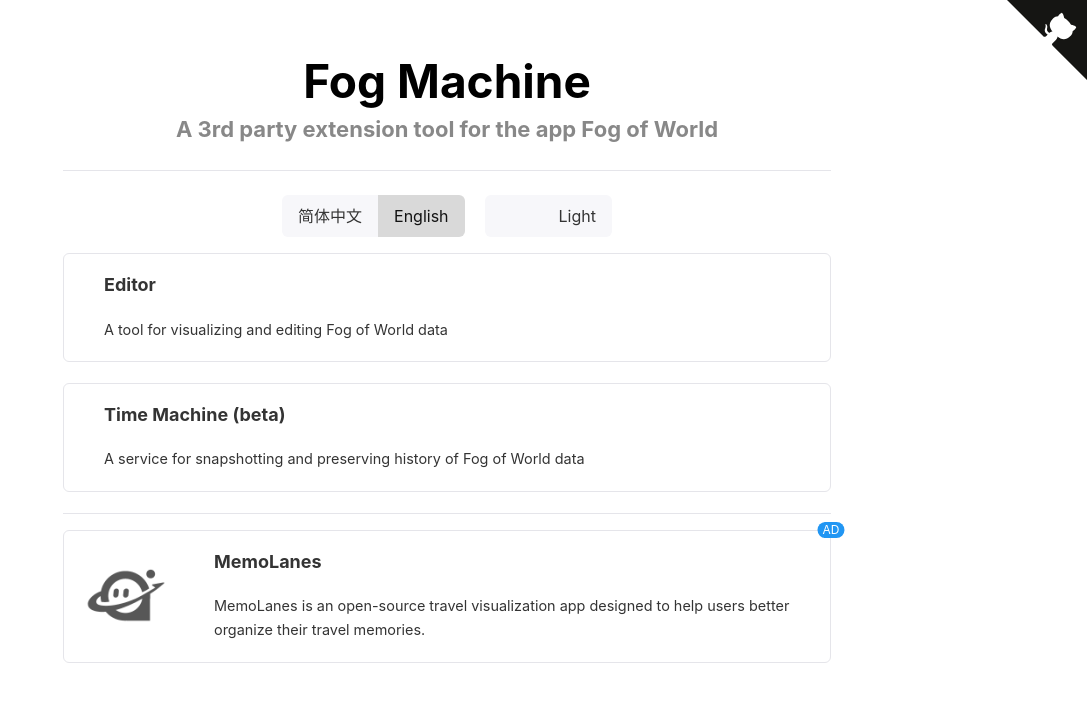
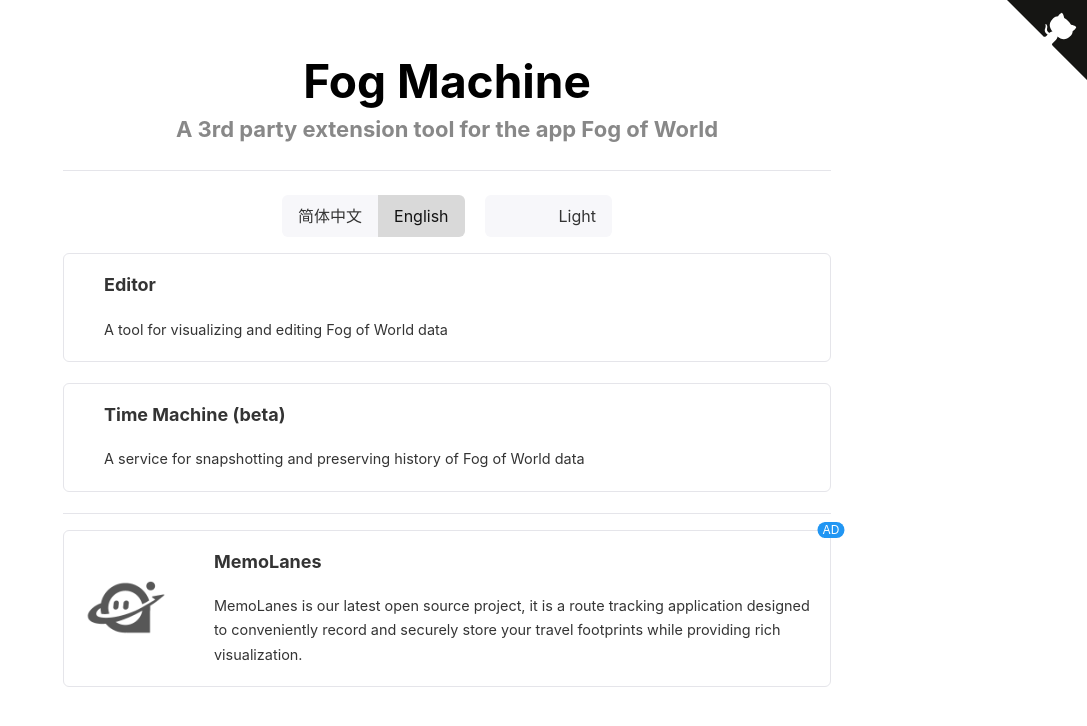
Before and after one commit to CaviarChen/fog-machine, a React (Create React App) app in the folder frontend/: page / in a window 1280 px wide. Shown: the top 726 px of the page, without its empty margins (193-1280 px from the left). Built offline with nearby package versions, Linux system fonts and the light colour scheme; no server answers; some icons are missing.

Commit message:
tweak wording

```diff
--- a/frontend/src/I18n.ts
+++ b/frontend/src/I18n.ts
@@ -33,7 +33,7 @@
             "A service for snapshotting and preserving history of Fog of World data",
           "home-memolanes-title": "MemoLanes",
           "home-memolanes-desc":
-            "MemoLanes is an open-source travel visualization app designed to help users better organize their travel memories.",
+            "MemoLanes is our latest open source project, it is a route tracking application designed to conveniently record and securely store your travel footprints while providing rich visualization.",
           "home-help-title": "Help",
           "home-theme-dark": "Dark",
           "home-theme-light": "Light",
@@ -117,7 +117,7 @@
           "home-time-machine-desc": "世界迷雾数据快照及历史数据管理服务。",
           "home-memolanes-title": "MemoLanes",
           "home-memolanes-desc":
-            "MemoLanes（迹忆）是一款开源的旅行可视化记录应用，旨在帮助用户更好的整理旅行记忆。",
+            "迹忆（MemoLanes）是我们最新的开源项目，这是一款轨迹记录软件，不仅能便捷记录、安全储存你的足迹，更能以丰富的形式可视化旅途数据。",
           "home-help-title": "帮助",
           "home-theme-dark": "夜间模式",
           "home-theme-light": "日间模式",
```
